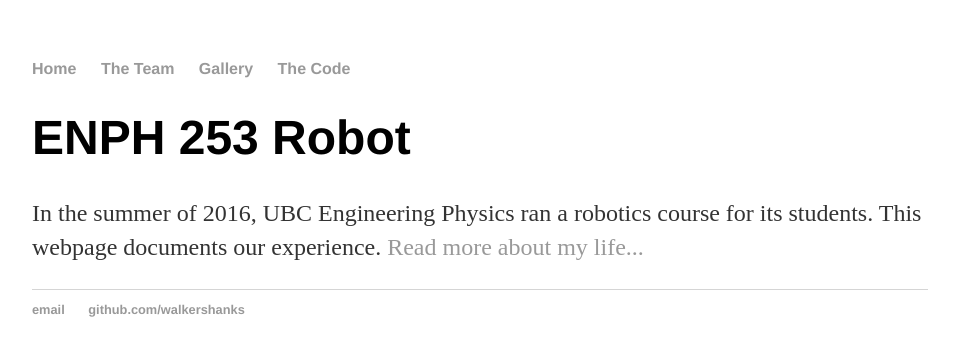
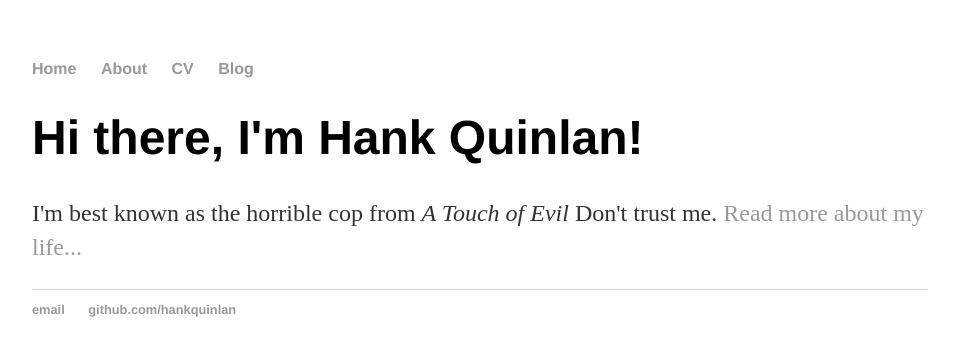
Before and after one commit to walkershanks/walkershanks.github.io, a Jekyll site: the page built from index.html, in a window 1280 px wide. Shown: the top 356 px of the page, without its empty margins (160-1115 px from the left). Built offline with Jekyll 4.4.1, drawn with Linux system fonts in a browser that asks for light colours.

Commit message:
Update index.html

```diff
--- a/index.html
+++ b/index.html
@@ -1,32 +1,8 @@
-<!DOCTYPE html>
-<html>
-	<head>
-		<title>ENPH 253 Robot</title>
-		<!-- link to main stylesheet -->
-		<link rel="stylesheet" type="text/css" href="/css/main.css">
-	</head>
-	<body>
-		<nav>
-    		<ul>
-        		<li><a href="/">Home</a></li>
-        		<li><a href="/">The Team</a></li>
-        		<li><a href="/">Gallery</a></li>
-        		<li><a href="/">The Code</a></li>
-
-    		</ul>
-		</nav>
-		<div class="container">
-    		<div class="blurb">
-        		<h1>ENPH 253 Robot  </h1>
-				<p>In the summer of 2016, UBC Engineering Physics ran a robotics course for its students.
-				This webpage documents our experience. <a href="/about">Read more about my life...</a></p>
-    		</div><!-- /.blurb -->
-		</div><!-- /.container -->
-		<footer>
-    		<ul>
-        		<li><a href="walkershanks@hotmail.com">email</a></li>
-        		<li><a href="https://github.com/walkershanks">github.com/walkershanks</a></li>
-			</ul>
-		</footer>
-	</body>
-</html>
+---
+layout: default
+title: Hank Quinlan, Horrible Cop
+---
+<div class="blurb">
+	<h1>Hi there, I'm Hank Quinlan!</h1>
+	<p>I'm best known as the horrible cop from <em>A Touch of Evil</em> Don't trust me. <a href="/about">Read more about my life...</a></p>
+</div><!-- /.blurb -->
```
